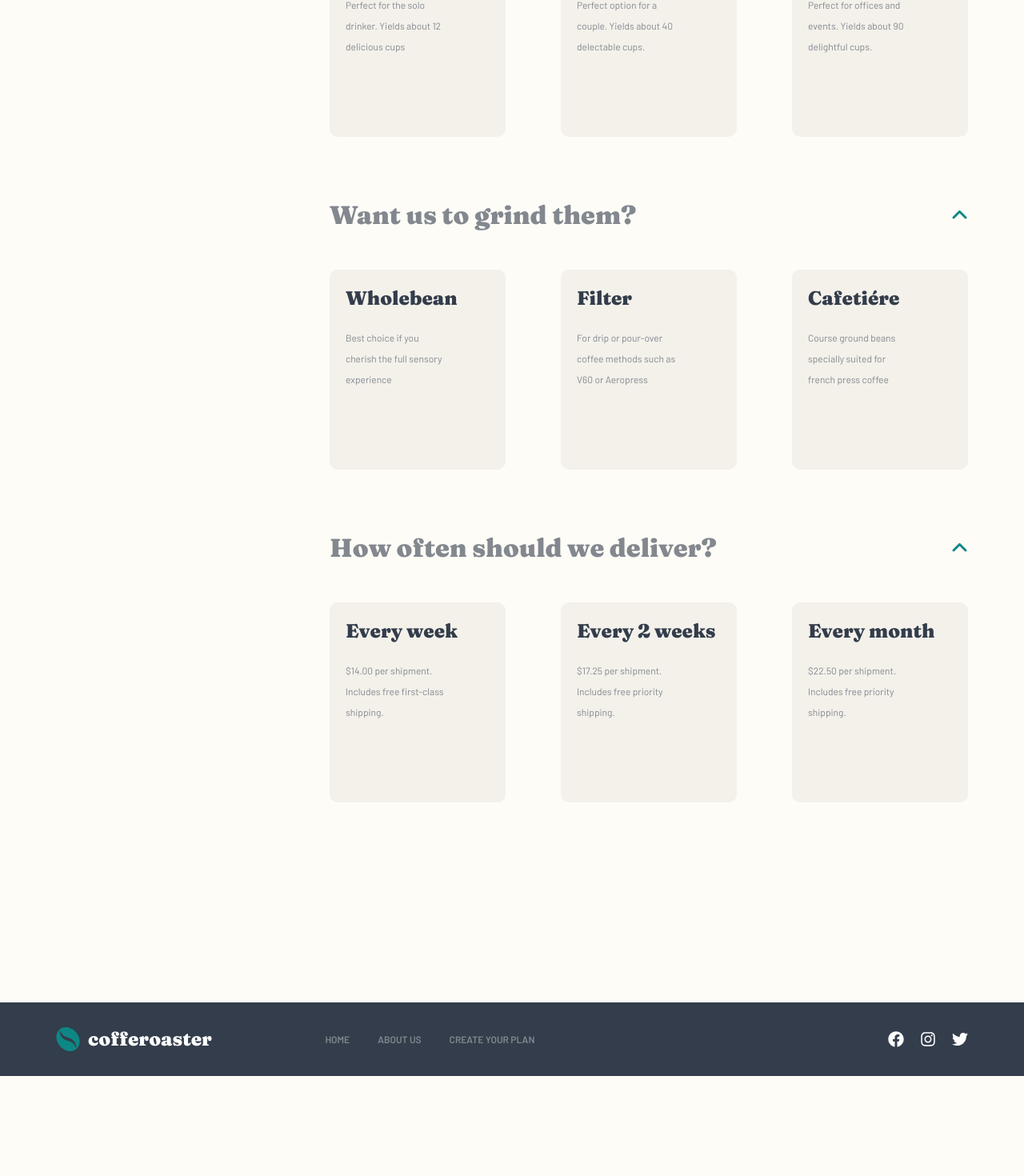
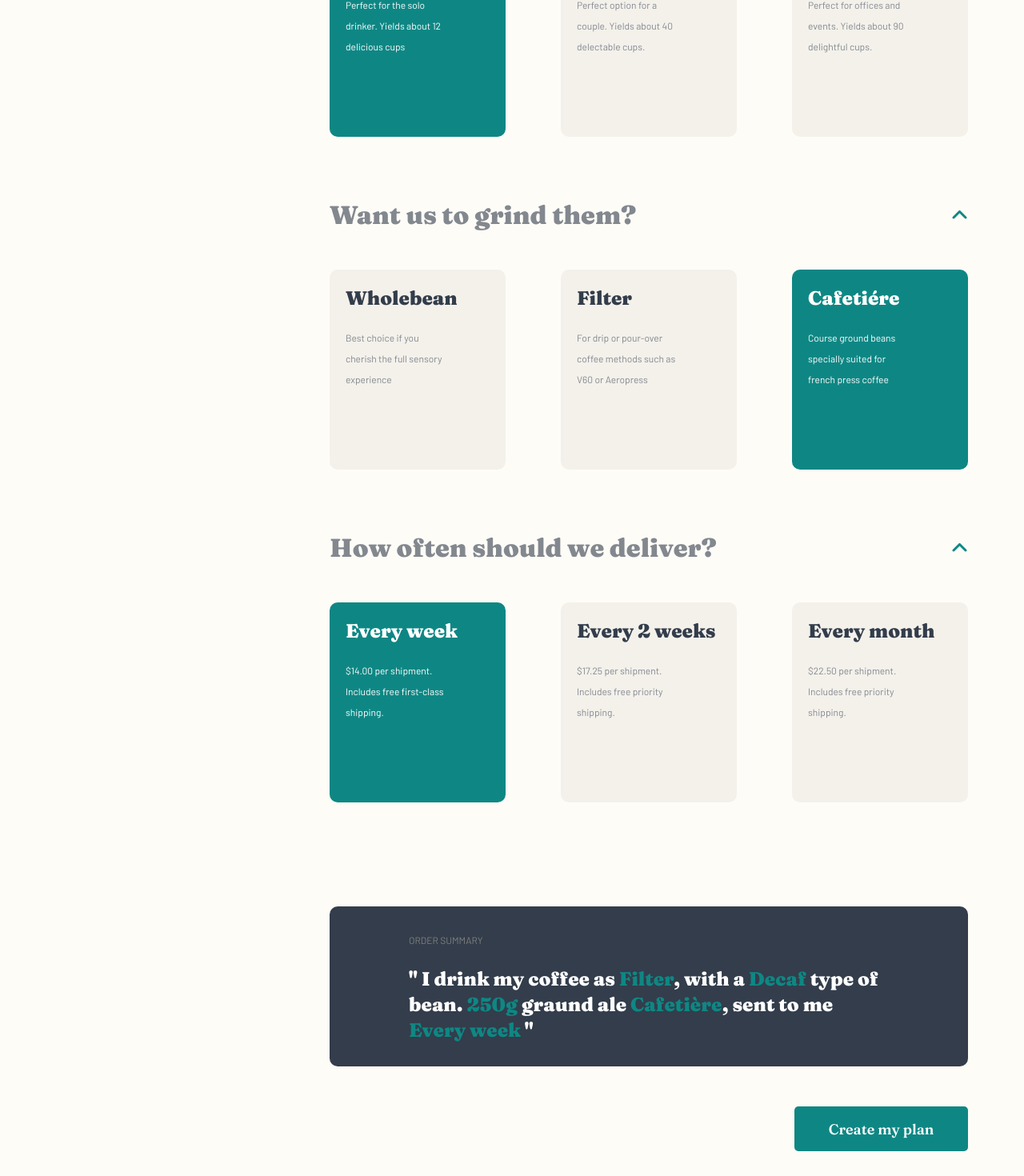
Before and after one commit to Konrad2502/Coffe-subscription, a React (Create React App) app: page /create in a window 1280 px wide. Shown: the part 2643-4113 px from the top of the page at 80% size. Before the commit the page ends 3988 px from the top, so only its background shows below. Built offline with nearby package versions, Linux system fonts and the light colour scheme.

Commit message:
Add functionality to Create component

```diff
--- a/src/components/Coffee/Coffee.js
+++ b/src/components/Coffee/Coffee.js
@@ -14,6 +14,14 @@ export default function Coffee() {
     quantity: false,
     grindOption: false,
     deliveries: false,
+  });
+
+  const [selectedOptions, setSelectedOptions] = useState({
+    drink: 'Filter',
+    bean: 'Decaf',
+    quantity: '250g',
+    grind: 'Cafetière',
+    delivery: 'Every week',
   });
 
 
@@ -34,7 +42,13 @@ export default function Coffee() {
       ...prevState,
       [section]: !prevState[section],
     }));
-    console.log(section)
+  };
+
+  const handleOptionSelect = (key, value) => {
+    setSelectedOptions((prevState) => ({
+      ...prevState,
+      [key]: value,
+    }));
   };
 
   return (
@@ -113,7 +127,10 @@ export default function Coffee() {
           <div className={`coffee__elements ${
               toggleState.preferences ? 'coffee__elements--hidden' : ''
             }`}>
-            <div className="coffee__option">
+            <div
+            className={`coffee__option ${selectedOptions.drink === 'Capsule' ? 'coffee__option--active' : ''}`}
+            onClick={() => handleOptionSelect('drink', 'Capsule')}
+            >
               <h4 className="coffee__option-title">
                 Capsule
               </h4>
@@ -121,7 +138,10 @@ export default function Coffee() {
                 Compatible with Nespresso systems and similar brewers
               </p>
             </div>
-            <div className="coffee__option">
+            <div
+            className={`coffee__option ${selectedOptions.drink === 'Filter' ? 'coffee__option--active' : ''}`}
+            onClick={() => handleOptionSelect('drink', 'Filter')}
+            >
               <h4 className="coffee__option-title">
                 Filter
               </h4>
@@ -129,7 +149,10 @@ export default function Coffee() {
                 For pour over or drip methods like Aeropress, Chemex, and V60
               </p>
             </div>
-            <div className="coffee__option">
+            <div
+            className={`coffee__option ${selectedOptions.drink === 'Espresso' ? 'coffee__option--active' : ''}`}
+            onClick={() => handleOptionSelect('drink', 'Espresso')}
+            >
               <h4 className="coffee__option-title">
                 Espresso
               </h4>
@@ -153,7 +176,10 @@ export default function Coffee() {
           <div className={`coffee__elements ${
               toggleState.beanType ? 'coffee__elements--hidden' : ''
             }`}>
-            <div className="coffee__option">
+            <div
+             className={`coffee__option ${selectedOptions.bean === 'Single origin' ? 'coffee__option--active' : ''}`}
+             onClick={() => handleOptionSelect('bean', 'Single origin')}
+            >
               <h4 className="coffee__option-title">
                 Single origin
               </h4>
@@ -161,7 +187,10 @@ export default function Coffee() {
                 Distinct, high quality coffee from a specific family-owned farm
               </p>
             </div>
-            <div className="coffee__option">
+            <div
+             className={`coffee__option ${selectedOptions.bean === 'Decaf' ? 'coffee__option--active' : ''}`}
+             onClick={() => handleOptionSelect('bean', 'Decaf')}
+            >
               <h4 className="coffee__option-title">
                 Decaf
               </h4>
@@ -169,7 +198,10 @@ export default function Coffee() {
                 Just like regular coffee, except the caffeine has been removed
               </p>
             </div>
-            <div className="coffee__option">
+            <div
+             className={`coffee__option ${selectedOptions.bean === 'Blended' ? 'coffee__option--active' : ''}`}
+             onClick={() => handleOptionSelect('bean', 'Blended')}
+            >
               <h4 className="coffee__option-title">
                 Blended
               </h4>
@@ -193,7 +225,10 @@ export default function Coffee() {
           <div className={`coffee__elements ${
               toggleState.quantity ? 'coffee__elements--hidden' : ''
             }`}>
-            <div className="coffee__option">
+            <div
+             className={`coffee__option ${selectedOptions.quantity === '250g' ? 'coffee__option--active' : ''}`}
+             onClick={() => handleOptionSelect('quantity', '250g')}
+            >
               <h4 className="coffee__option-title">
                 250g
               </h4>
@@ -201,7 +236,10 @@ export default function Coffee() {
                 Perfect for the solo drinker. Yields about 12 delicious cups
               </p>
             </div>
-            <div className="coffee__option">
+            <div
+             className={`coffee__option ${selectedOptions.quantity === '500g' ? 'coffee__option--active' : ''}`}
+             onClick={() => handleOptionSelect('quantity', '500g')}
+            >
               <h4 className="coffee__option-title">
                 500g
               </h4>
@@ -209,7 +247,10 @@ export default function Coffee() {
                 Perfect option for a couple. Yields about 40 delectable cups.
               </p>
             </div>
-            <div className="coffee__option">
+            <div
+             className={`coffee__option ${selectedOptions.quantity === '1000g' ? 'coffee__option--active' : ''}`}
+             onClick={() => handleOptionSelect('quantity', '1000g')}
+            >
               <h4 className="coffee__option-title">
                 1000g
               </h4>
@@ -219,7 +260,7 @@ export default function Coffee() {
             </div>
           </div>
         </div>
-        <div className="coffee__choice" ref={grindOptionRef}>
+        <div className='coffee__choice ' ref={grindOptionRef}>
           <div className="coffee__title">
             <h3 className='coffee__title-name'>
               Want us to grind them?
@@ -230,10 +271,13 @@ export default function Coffee() {
               <FontAwesomeIcon icon={faAngleUp} />
             </div>
           </div>
-          <div className={`coffee__elements ${
-              toggleState.grindOption ? 'coffee__elements--hidden' : ''
-            }`}>
-            <div className="coffee__option">
+          <div className={`coffee__elements
+            ${toggleState.grindOption ? 'coffee__elements--hidden' : ''}
+            ${selectedOptions.drink === 'Capsule' ? 'coffee__elements--disable' : ''}`}>
+            <div
+             className={`coffee__option ${selectedOptions.grind === 'Wholebean' ? 'coffee__option--active' : ''}`}
+             onClick={() => handleOptionSelect('grind', 'Wholebean')}
+            >
               <h4 className="coffee__option-title">
                 Wholebean
               </h4>
@@ -241,7 +285,10 @@ export default function Coffee() {
                 Best choice if you cherish the full sensory experience
               </p>
             </div>
-            <div className="coffee__option">
+            <div
+             className={`coffee__option ${selectedOptions.grind === 'Filter' ? 'coffee__option--active' : ''}`}
+             onClick={() => handleOptionSelect('grind', 'Filter')}
+           >
               <h4 className="coffee__option-title">
                 Filter
               </h4>
@@ -249,7 +296,10 @@ export default function Coffee() {
                 For drip or pour-over coffee methods such as V60 or Aeropress
               </p>
             </div>
-            <div className="coffee__option">
+            <div
+             className={`coffee__option ${selectedOptions.grind === 'Cafetière' ? 'coffee__option--active' : ''}`}
+             onClick={() => handleOptionSelect('grind', 'Cafetière')}
+           >
               <h4 className="coffee__option-title">
                 Cafetiére
               </h4>
@@ -273,7 +323,10 @@ export default function Coffee() {
           <div className={`coffee__elements ${
               toggleState.deliveries ? 'coffee__elements--hidden' : ''
             }`}>
-            <div className="coffee__option">
+            <div
+            className={`coffee__option ${selectedOptions.delivery === 'Every week' ? 'coffee__option--active' : ''}`}
+            onClick={() => handleOptionSelect('delivery', 'Every week')}
+            >
               <h4 className="coffee__option-title">
                 Every week
               </h4>
@@ -281,7 +334,10 @@ export default function Coffee() {
                 $14.00 per shipment. Includes free first-class shipping.
               </p>
             </div>
-            <div className="coffee__option">
+            <div
+            className={`coffee__option ${selectedOptions.delivery === 'Every 2 weeks' ? 'coffee__option--active' : ''}`}
+            onClick={() => handleOptionSelect('delivery', 'Every 2 weeks')}
+            >
               <h4 className="coffee__option-title">
                 Every 2 weeks
               </h4>
@@ -289,7 +345,10 @@ export default function Coffee() {
                 $17.25 per shipment. Includes free priority shipping.
               </p>
             </div>
-            <div className="coffee__option">
+            <div
+            className={`coffee__option ${selectedOptions.delivery === 'Every month' ? 'coffee__option--active' : ''}`}
+            onClick={() => handleOptionSelect('delivery', 'Every month')}
+            >
               <h4 className="coffee__option-title">
                 Every month
               </h4>
@@ -299,6 +358,17 @@ export default function Coffee() {
             </div>
           </div>
         </div>
+        <div className="coffee__summary">
+          <div className="coffee__content">
+              <div className="coffee__content-title">order summary</div>
+              <div className="coffee__content-description">
+                  " I drink my coffee as <span>{selectedOptions.drink }</span>, with a <span>{selectedOptions.bean}</span> type of bean. <span>{selectedOptions.quantity}</span> graund ale <span>{selectedOptions.drink === 'Capsule' ? 'not applicable' : selectedOptions.grind}</span>, sent to me <span>{selectedOptions.delivery}</span> "
+              </div>
+          </div>
+          <button className="coffee__summary-button">
+              Create my plan
+          </button>
+        </div>
       </div>
     </div>
   )
--- a/src/components/Coffee/Coffee.scss
+++ b/src/components/Coffee/Coffee.scss
@@ -74,6 +74,9 @@
         overflow: hidden;
         max-height: 0;
     }
+    &--disable {
+        display: none;
+    }
 }
 
 .coffee__option {
@@ -99,4 +102,56 @@
         width: 130px;
 
     }
+    &--active {
+        background-color: $dark-cyan;
+        & .coffee__option-title {
+            color: #fff;
+        }
+
+        & .coffee__option-description {
+            color: #fff;
+        }
+    }
 }
+
+.coffee__summary {
+    display: flex;
+    flex-direction: column;
+    gap: 50px;
+    margin-top: 50px;
+    &-button {
+        @include button;
+        transition: background-color 0.3s ease-in;
+        align-self: self-end;
+        &:hover {
+        background-color: #66D2CF;
+        }
+    }
+}
+
+.coffee__content {
+    display: flex;
+    justify-content: center;
+    flex-direction: column;
+    background-color: $dark-grey-blue;
+    height: 200px;
+
+    gap: 20px;
+    border-radius: 10px;
+    &-title {
+        color: gray;
+        text-transform: uppercase;
+        width: 600px;
+        margin: 0 auto
+    }
+    &-description {
+        @include title-h4;
+        color: #fff;
+        width: 600px;
+        margin: 0 auto;
+        line-height: 40tfrpx;
+        span {
+            color: $dark-cyan;
+        }
+    }
+}
```
